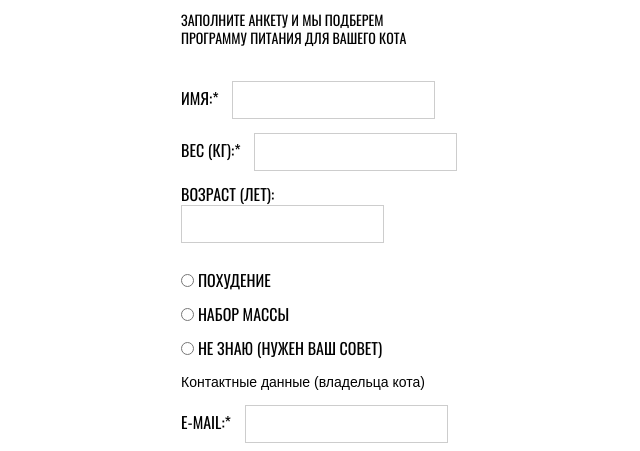
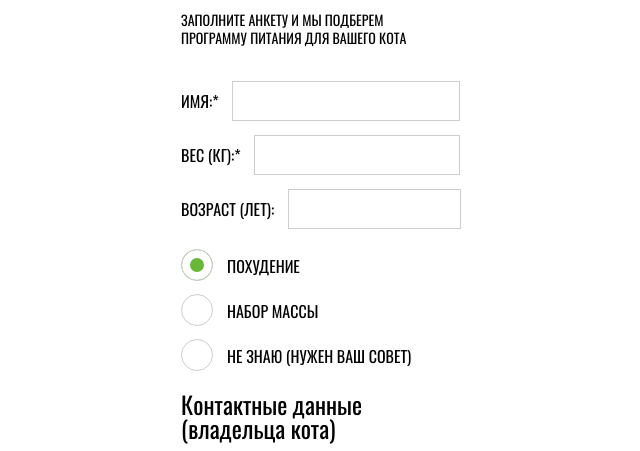
Before and after one commit to Kanes85/324239-cat-energy, a website: page source/form.html in a window 1280 px wide. Shown: the part 315-766 px from the top of the page, without its empty margins (319-959 px from the left). Drawn offline with nearby package versions, Linux system fonts and the light colour scheme; files that its build step writes are made by us from their sources.

Commit message:
Работа над form.html

```diff
--- a/source/form.html
+++ b/source/form.html
@@ -43,31 +43,31 @@
           <legend class="selection-form__title visually-hidden">Данные кота</legend>
           <p>
             <label class="about-cat__data-label select__form-label" for="name-cat">Имя:*</label>
-            <input class="about-cat__data" id="name-cat" name="cat-name" type="text">
+            <input class="about-cat__data about-cat__data--name" id="name-cat" name="cat-name" type="text" required>
           </p>
           <p>
             <label class="about-cat__data-label select__form-label" for="weight-cat">Вес (кг):*</label>
-            <input class="about-cat__data" id="weight-cat" name="cat-weight" type="text">
+            <input class="about-cat__data about-cat__data--weight" id="weight-cat" name="cat-weight" type="text" required>
           </p>
           <p>
             <label class="about-cat__data-label select__form-label" for="age-cat">Возраст (лет):</label>
-            <input class="about-cat__data" id="age-cat" name="cat-age" type="text">
+            <input class="about-cat__data about-cat__data--age" id="age-cat" name="cat-age" type="text">
           </p>
           </fieldset>
 
           <fieldset class="selection-form__target-selection target-selection selection-label">
             <legend class="selection-form__title visually-hidden">Выбор цели программы</legend>
           <!-- Радиобаттоны -->
-          <p>
-            <input class="target-selection__target" id="slim-cat" type="radio" name="target-cat" value="slim">
+          <p class="target-selection__block-input">
+            <input class="target-selection__target visually-hidden" id="slim-cat" type="radio" name="target-cat" value="slim" checked>
             <label class="target-selection__target-label select__form-label" for="slim-cat">Похудение</label>
           </p>
-          <p>
-            <input class="target-selection__target" id="mass-cat" type="radio" name="target-cat" value="mass">
+          <p class="target-selection__block-input">
+            <input class="target-selection__target visually-hidden" id="mass-cat" type="radio" name="target-cat" value="mass">
             <label class="target-selection__target-label select__form-label" for="mass-cat">Набор массы</label>
           </p>
-          <p>
-            <input class="target-selection__target" id="need-recommendation" type="radio" name="target-cat" value="recommendation">
+          <p class="target-selection__block-input">
+            <input class="target-selection__target visually-hidden" id="need-recommendation" type="radio" name="target-cat" value="recommendation">
             <label class="target-selection__target-label select__form-label" for="need-recommendation">Не знаю (нужен ваш совет)</label>
           </p>
           </fieldset>
@@ -77,11 +77,11 @@
           <!-- Форма текстовые поля -->
           <p>
             <label class="contacts-data__field-label select__form-label" for="email-owner">e-mail:*</label>
-            <input class="contacts-data__field contacts-data__field--mail" id="email-owner" type="email" name="e-mail">
+            <input class="contacts-data__field contacts-data__field--mail" id="email-owner" type="email" name="e-mail" required>
           </p>
           <p>
             <label class="contacts-data__field-label select__form-label" for="tel-owner">Телефон:*</label>
-            <input class="contacts-data__field contacts-data__field--phone" id="tel-owner" type="tel" name="phone-number">
+            <input class="contacts-data__field contacts-data__field--phone" id="tel-owner" type="tel" name="phone-number" required>
           </p>
         </fieldset>
 
--- a/source/sass/helpers/_variables.scss
+++ b/source/sass/helpers/_variables.scss
@@ -1,4 +1,4 @@
 // ЦВЕТ
-$main_color: #68b738;
+$main_color: #68b738;  //зеленый
 
 $background-color: #f2f2f2;
--- a/source/sass/main/form/_program-selection.scss
+++ b/source/sass/main/form/_program-selection.scss
@@ -17,6 +17,12 @@
   margin-bottom: 20px;
 }
 
+.selection-form__title {
+  @include font-regular;
+  font-size: 24px;
+  line-height: 24px;
+}
+
 .selection-label {
   border: none;
   padding: 0;
@@ -31,10 +37,73 @@
 
 .about-cat__data,
 .contacts-data__field {
-  display: inline-block;
-  margin-right: 0;
+  @include font-regular;
+  @include label;
+  text-transform: uppercase;
   border: 1px solid #cdcdcd;
   padding: 10px;
   padding-left: 10px;
-  max-width: 220px;
 }
+
+.about-cat__data--name {
+  width: 206px;
+}
+
+
+.about-cat__data--weight {
+  width: 184px;
+}
+
+.about-cat__data--age {
+  width: 151px;
+}
+
+.target-selection__target-label {
+  position: relative;
+  padding-left: 46px;
+}
+
+.target-selection__target-label::before {
+  content: "";
+  position: absolute;
+  left: 0;
+  top: -5px;
+  width: 30px;
+  height: 30px;
+  border: 1px solid #cdcdcd;
+  border-radius: 50%;
+}
+
+.target-selection__block-input {
+  margin-bottom: 25px;
+}
+
+.target-selection__target:checked + .target-selection__target-label::before {
+  background-color: $main_color;
+  box-shadow: inset 0 0 0 8px #ffffff;
+}
+
+.contacts-data__field--mail {
+  width: 194px;
+}
+
+.contacts-data__field--phone {
+  width: 177px;
+}
+
+
+
+
+
+
+
+
+
+
+
+
+
+
+
+
+// END
```
Also changed, not shown: source/catalog.html (+1 -1 lines), source/index.html (+1 -1 lines).
